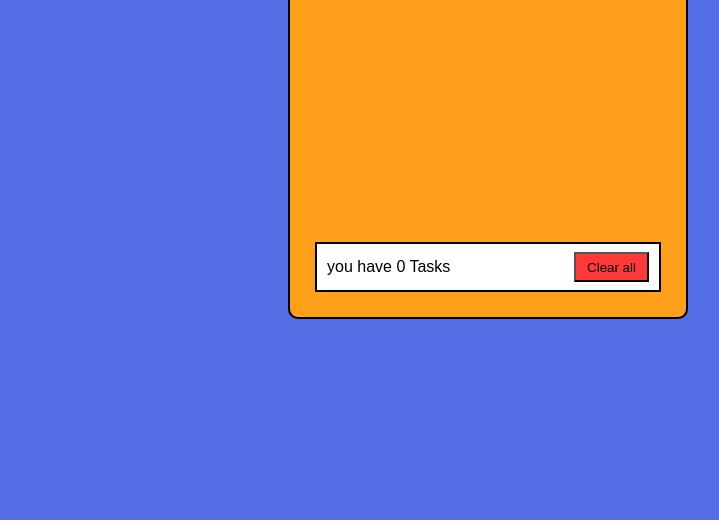
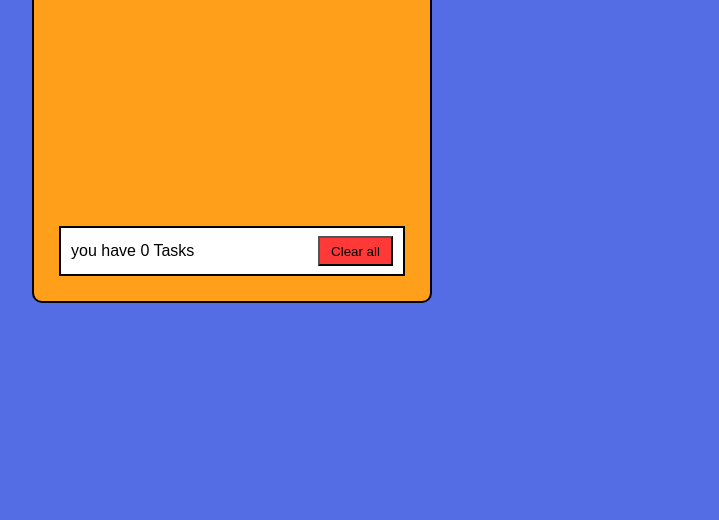
Before and after one commit to 13jack/todo-list, a plain HTML site: page index.html in a window 1280 px wide. Shown: the part 280-800 px from the top of the page, without its empty margins (480-1199 px from the left). Drawn offline with Linux system fonts and the light colour scheme.

Commit message:
Update style.css

```diff
--- a/style.css
+++ b/style.css
@@ -9,8 +9,8 @@
 body {
     width: 400px;
     position: fixed;
-    top: 20%;
-    left: 60%;
+    top: 18%;
+    left: 40%;
     background-color: #546de5;
 }
 
```
